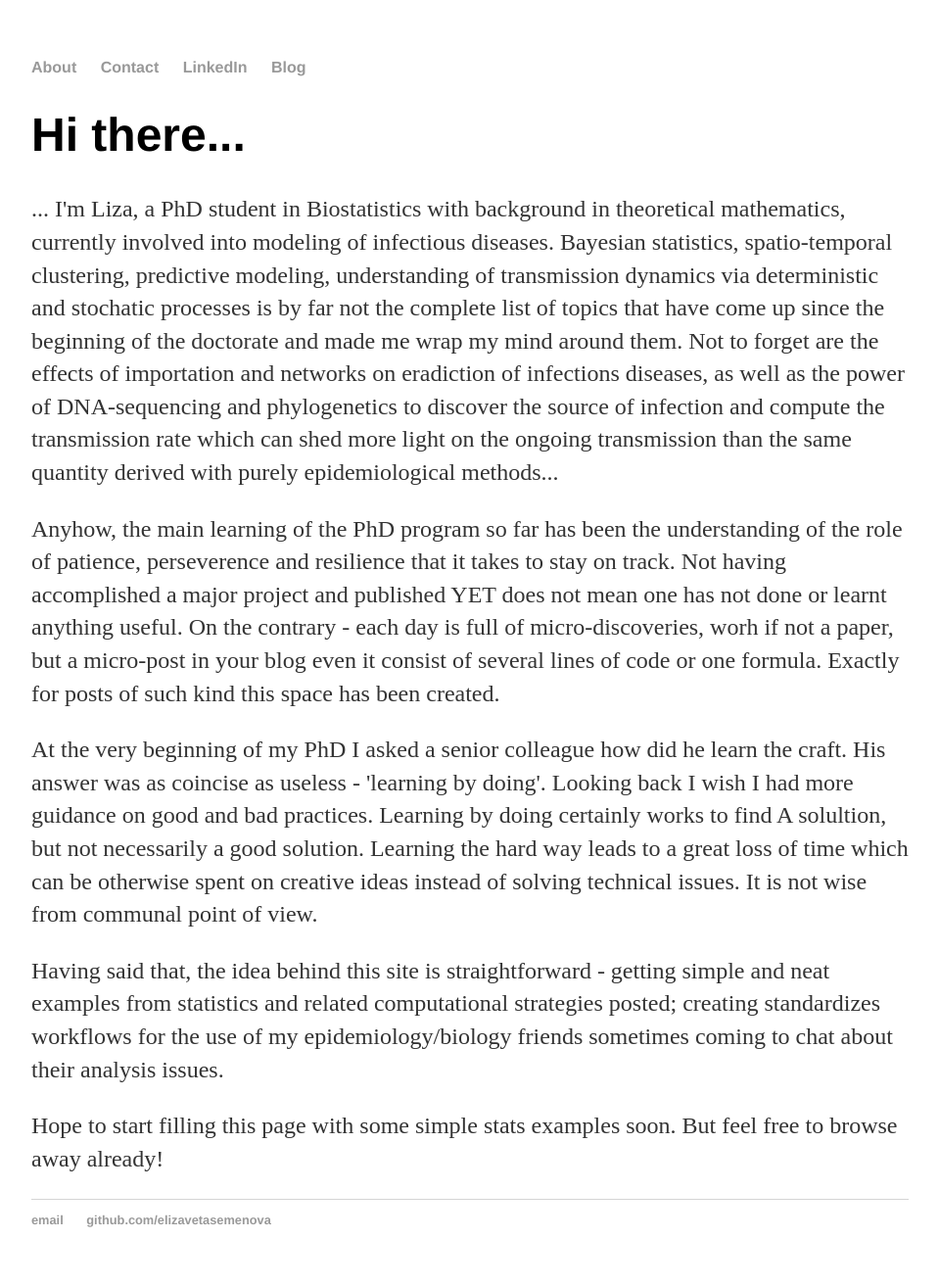
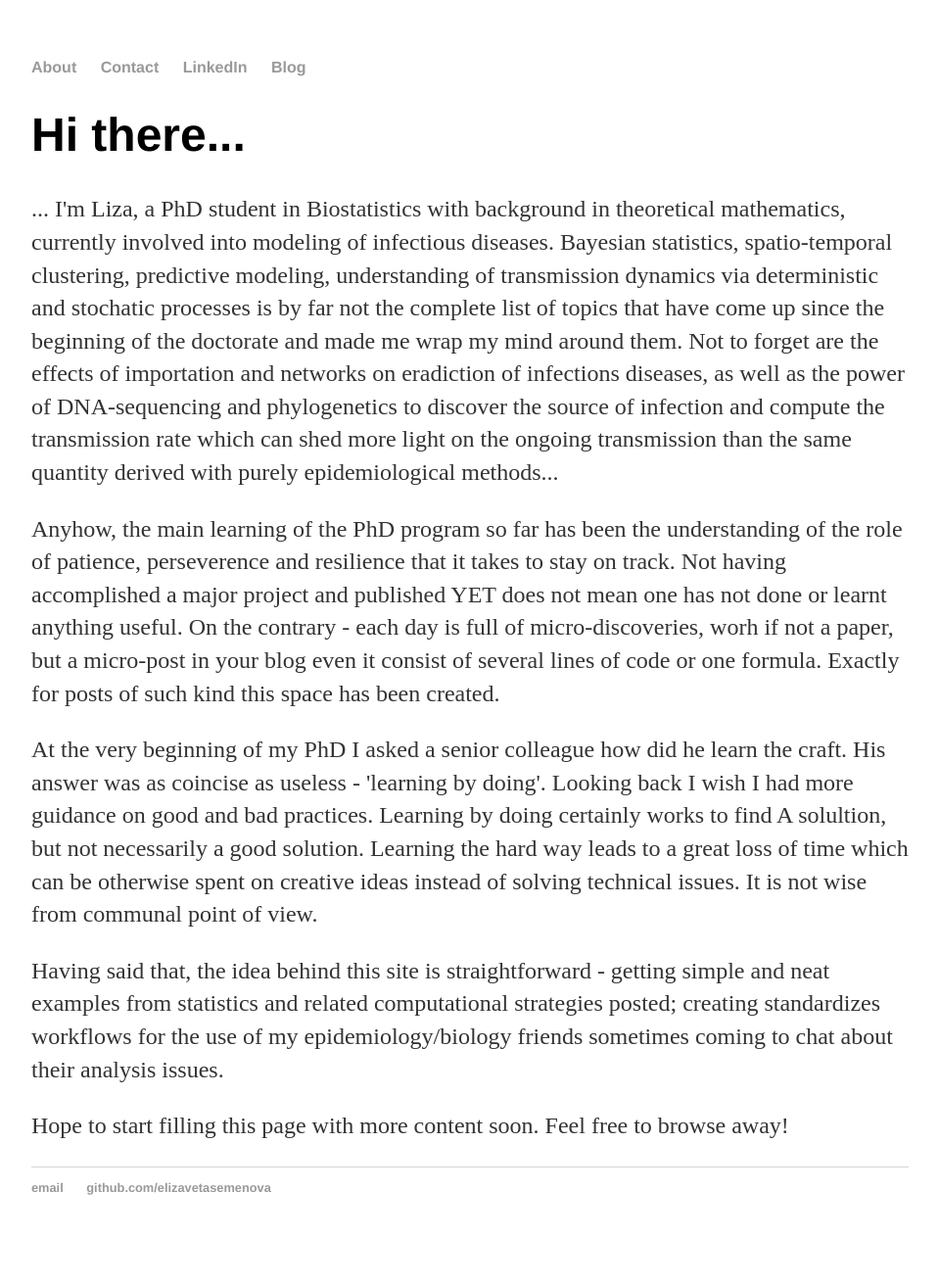
Before and after one commit to elizavetasemenova/elizavetasemenova.github.io, a Jekyll site: the page built from index.html, in a window 1280 px wide. Shown: the whole page at 98% size, without its empty margins (160-1119 px from the left). Built offline with Jekyll 4.4.1, drawn with Linux system fonts in a browser that asks for light colours; after the commit the page ends 1280 px from its top, so only the background shows below that.

Commit message:
Update index.html

```diff
--- a/index.html
+++ b/index.html
@@ -32,6 +32,6 @@ title: Liza Semenova, statistician in progress
 		and related computational strategies posted; creating standardizes workflows for the use of my epidemiology/biology
 		friends sometimes coming to chat about their analysis issues.</p>
 
-	 <p>Hope to start filling this page with some simple stats examples soon. But feel free to browse away already! </p>
+	 <p>Hope to start filling this page with more content soon. Feel free to browse away! </p>
 
 </div><!-- /.blurb -->
```
